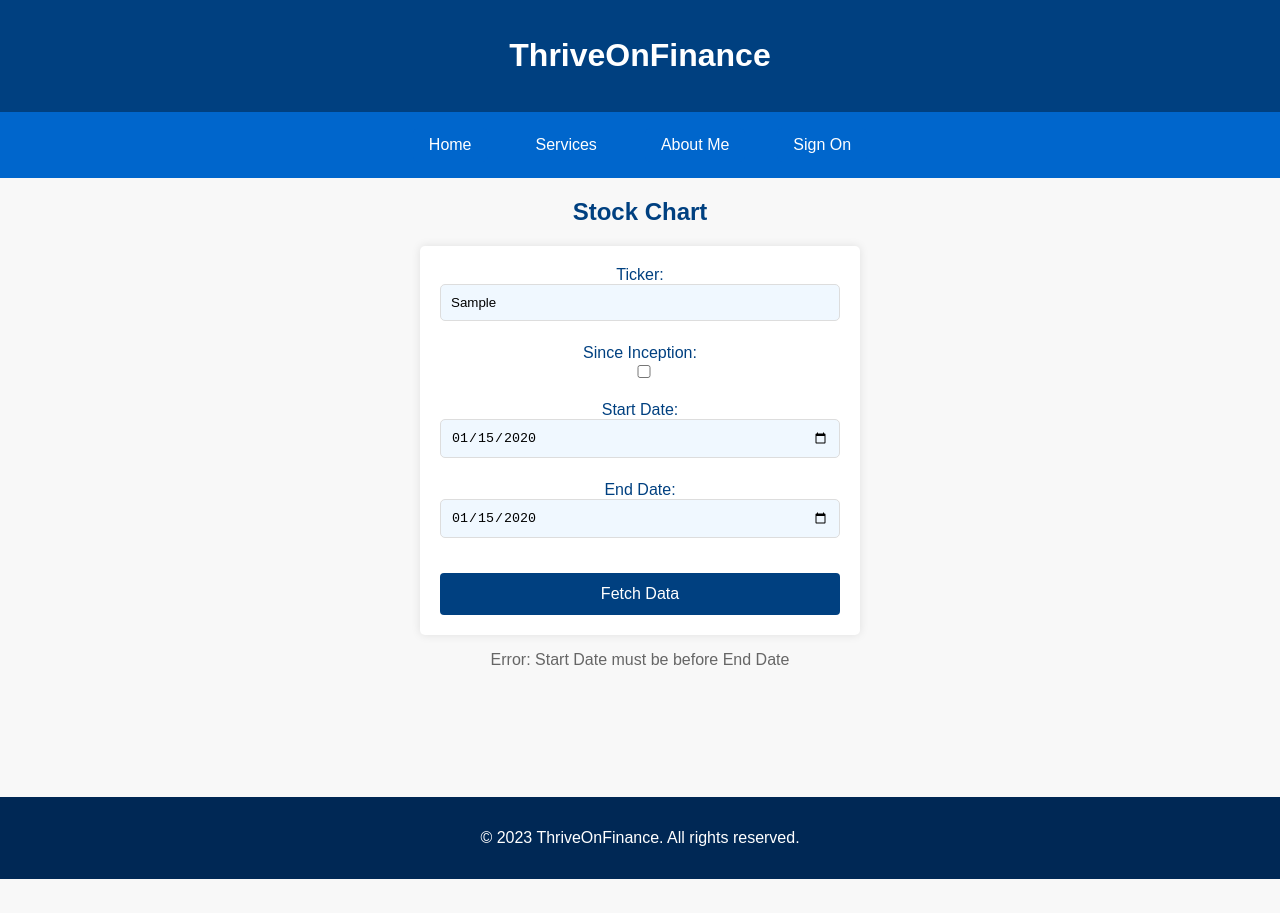
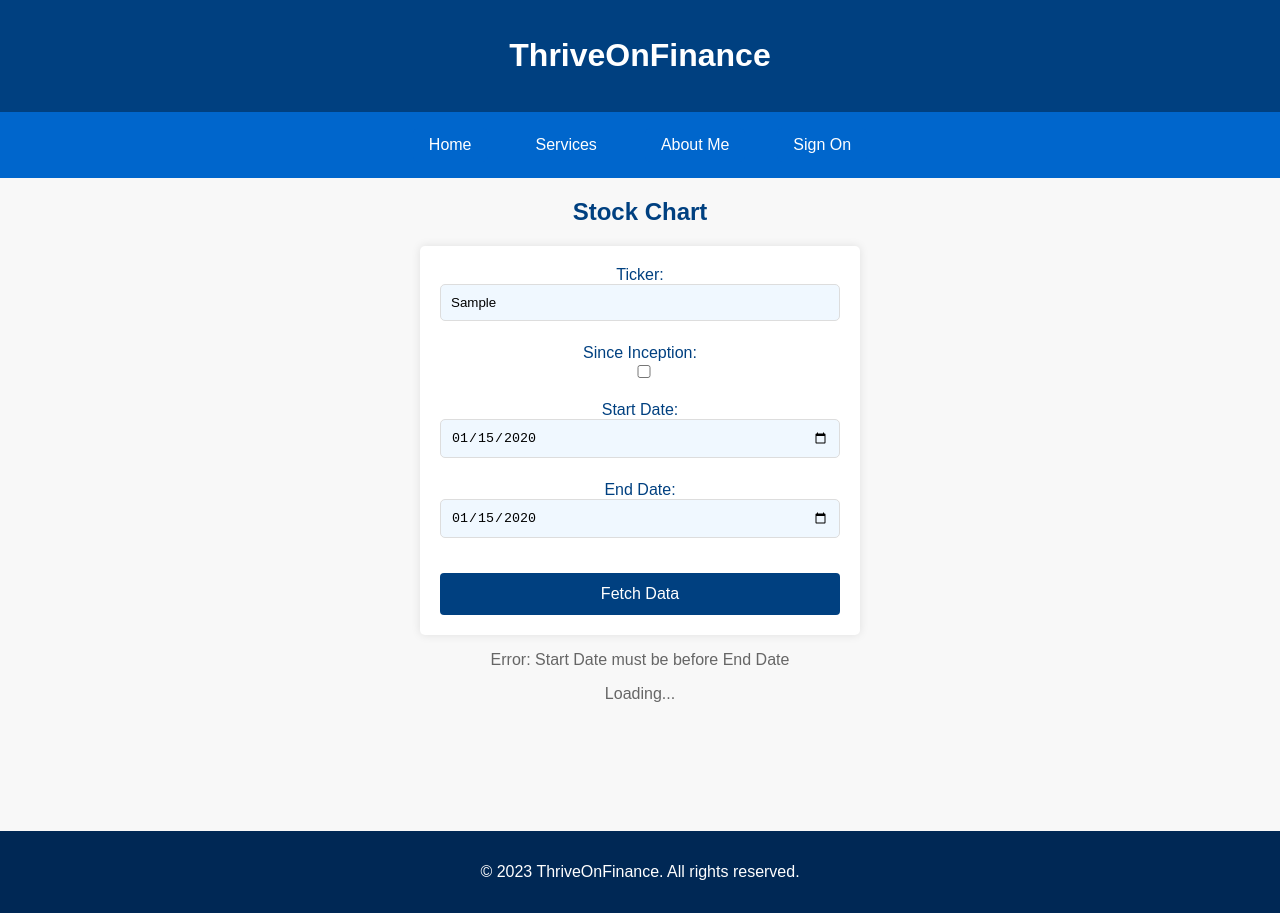
Before and after one commit to JoshuaArgiropoulos/Stock-Price-Predictor, a React (Create React App) app in the folder frontend/: page /stock-info in a window 1280 px wide. Both pictures are taken after typing "Sample", "2020-01-15", "2020-01-15" into the empty fields and a click on the button "Fetch Data". Before the commit the page ends 879 px from the top, so only its background shows below. Built offline with nearby package versions, Linux system fonts and the light colour scheme.

Commit message:
Could not fix the stock loading speeds but adding a loading function to improve user XP. Much better now.

```diff
--- a/frontend/src/components/StockTable.js
+++ b/frontend/src/components/StockTable.js
@@ -28,6 +28,7 @@ function StockTable() {
   const [chartData, setChartData] = useState(null);
   const [error, setError] = useState(null);
   const [sinceInception, setSinceInception] = useState(false);
+  const [isLoading, setIsLoading] = useState(false);
 
    // useEffect for clearing the start date when 'Since Inception' is checked
    useEffect(() => {
@@ -39,6 +40,7 @@ function StockTable() {
   const handleSubmit = async (e) => {
     e.preventDefault();
     setError(null);
+    setIsLoading(true);
 
     if (!ticker || (!sinceInception && !startDate) || !endDate) {
       setError("Please fill in all fields");
@@ -82,6 +84,7 @@ function StockTable() {
       if (responseData.error) {
         throw new Error(responseData.error);
       }
+      setIsLoading(false);
 
       // Extract date and closing price from the API response
       const dates = responseData.data.map((item) => item.Date);
@@ -131,6 +134,7 @@ function StockTable() {
     } catch (err) {
       setError(`Failed to fetch: ${err.message}`);
       setChartData(null);
+      setIsLoading(false);
 
     }
   };
@@ -182,11 +186,13 @@ function StockTable() {
 
     {error && <p>Error: {error}</p>}
 
-      {chartData && (
+    {isLoading ? (
+      <p>Loading...</p> // Display this text when the data is being loaded
+    ) : chartData ? (
       <div>
         <Line data={chartData} />
       </div>
-      )}
+    ) : null}
   </div>
 );
     }
```
Lines whose indentation alone changed are shown as unchanged.
